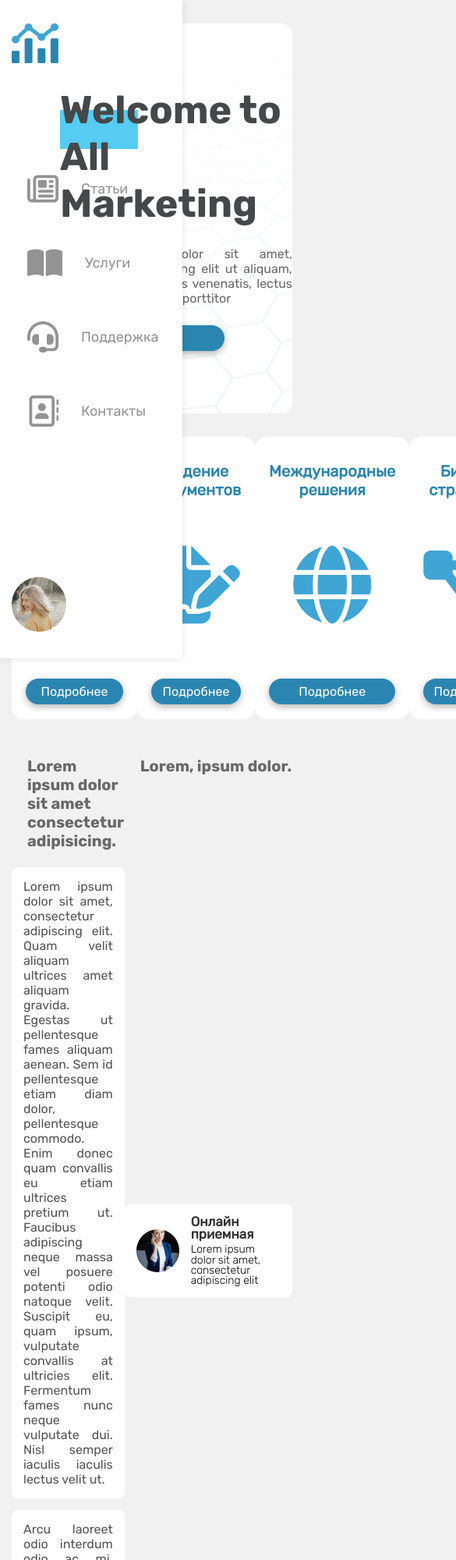
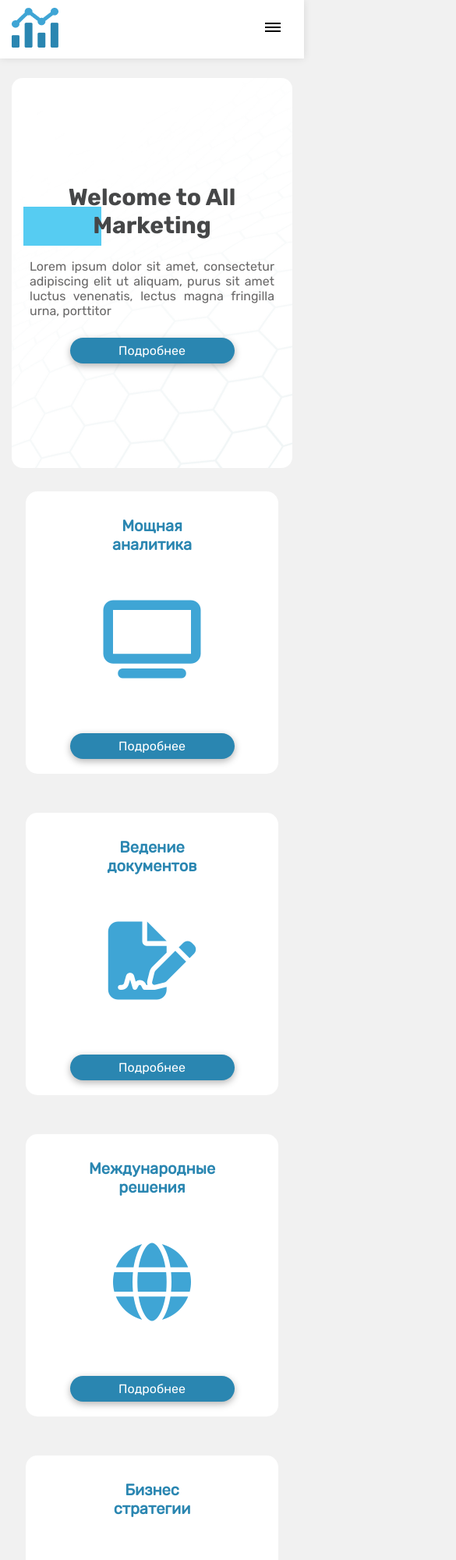
Before and after one commit to Cyberck/blue-marketing-new, a plain HTML site: page index.html in a window 390 px wide. Shown: the top 2000 px of the page at 78% size, 585 px wide, since content can reach past the window. Drawn offline with Linux system fonts and the light colour scheme.

Commit message:
js-second

```diff
--- a/index.html
+++ b/index.html
@@ -7,6 +7,8 @@
     <meta name="viewport" content="width=device-width, initial-scale=1.0">
     <title>Urok 10 blue marketing</title>
     <link rel="stylesheet" href="style/all.min.css">
+    <link rel="stylesheet" href="style/footer.css">
+    <link rel="stylesheet" href="style/main.css">
     <link rel="stylesheet" href="style/style.css">
 </head>
 
@@ -27,35 +29,12 @@
         <a href="#!" class="logo">
             <img src="images/Лого.png" alt="logo">
         </a>
-        <ul>
-
-            <li>
-                <a href="#!" class="nav__menu-link">
-                    <i class="fa-regular fa-newspaper icon"></i>
-                    Статьи
-                </a>
-            </li>
-
-            <li>
-                <a href="#!" class="nav__menu-link">
-                    <i class="fa-solid fa-book-open icon"></i>
-                    Услуги
-                </a>
-            </li>
-
-            <li>
-                <a href="#!" class="nav__menu-link">
-                    <i class="fa-solid fa-headset icon"></i>
-                    Поддержка
-                </a>
-            </li>
-
-            <li>
-                <a href="#!" class="nav__menu-link ">
-                    <i class="fa-regular fa-address-book icon"></i>
-                    Контакты
-                </a>
-            </li>
+        <a href="#!" class="menu-btn"><span></span></a>
+        <ul class="nav__menu">
+            <li><a href="#!" class="nav__menu-link"><i class="fa-regular fa-newspaper icon"></i>Статьи</a></li>
+            <li> <a href="#!" class="nav__menu-link"> <i class="fa-solid fa-book-open icon"></i> Услуги </a> </li>
+            <li> <a href="#!" class="nav__menu-link"> <i class="fa-solid fa-headset icon"></i> Поддержка </a></li>
+            <li><a href="#!" class="nav__menu-link "> <i class="fa-regular fa-address-book icon"></i> Контакты </a></li>
         </ul>
         <a href="#!" class="nav__photo">
             <img src="images/Avatar.png" alt="Ava">
@@ -101,16 +80,34 @@
                 <div class="main__business-left">
                     <h2 class="main__business-title">Lorem ipsum dolor sit amet consectetur adipisicing.</h2>
 
-                    <p class="main__business-text">Lorem ipsum dolor sit amet, consectetur adipiscing elit. Quam velit aliquam ultrices amet aliquam gravida. Egestas ut pellentesque fames aliquam aenean. Sem id pellentesque etiam diam dolor, pellentesque commodo. Enim donec quam convallis eu etiam ultrices pretium ut. Faucibus adipiscing neque massa vel posuere potenti odio natoque velit. Suscipit eu, quam ipsum, vulputate convallis at ultricies elit. Fermentum fames nunc neque vulputate dui. Nisl semper iaculis iaculis lectus velit ut.
+                    <p class="main__business-text">Lorem ipsum dolor sit amet, consectetur adipiscing elit. Quam velit
+                        aliquam ultrices amet aliquam gravida. Egestas ut pellentesque fames aliquam aenean. Sem id
+                        pellentesque etiam diam dolor, pellentesque commodo. Enim donec quam convallis eu etiam ultrices
+                        pretium ut. Faucibus adipiscing neque massa vel posuere potenti odio natoque velit. Suscipit eu,
+                        quam ipsum, vulputate convallis at ultricies elit. Fermentum fames nunc neque vulputate dui.
+                        Nisl semper iaculis iaculis lectus velit ut.
                     </p>
 
-                    <p class="main__business-text">Arcu laoreet odio interdum odio ac mi. Curabitur turpis lorem sed justo at nulla massa tristique. At aliquet quam nec ullamcorper pellentesque gravida tempor morbi. At fusce sagittis egestas lobortis mauris. Aliquam pharetra purus volutpat donec nibh mus netus. At tristique pretium, fringilla tincidunt consectetur nunc. Rhoncus id dui, ac a mauris. Quis pretium, viverra non eu lacus, elit feugiat. Nisi, duis egestas accumsan cras sit lacus, sit. Elementum neque lectus faucibus vitae, metus odio at amet. Vel pellentesque adipiscing ultrices tristique vitae.</p>
+                    <p class="main__business-text">Arcu laoreet odio interdum odio ac mi. Curabitur turpis lorem sed
+                        justo at nulla massa tristique. At aliquet quam nec ullamcorper pellentesque gravida tempor
+                        morbi. At fusce sagittis egestas lobortis mauris. Aliquam pharetra purus volutpat donec nibh mus
+                        netus. At tristique pretium, fringilla tincidunt consectetur nunc. Rhoncus id dui, ac a mauris.
+                        Quis pretium, viverra non eu lacus, elit feugiat. Nisi, duis egestas accumsan cras sit lacus,
+                        sit. Elementum neque lectus faucibus vitae, metus odio at amet. Vel pellentesque adipiscing
+                        ultrices tristique vitae.</p>
 
-                    <p class="main__business-text">Lacus, convallis vitae tempor viverra dictum suspendisse consequat. Odio duis quam lobortis risus interdum leo, leo erat. Enim, quis ipsum aenean quis duis tincidunt risus. Ac commodo eu sed quis egestas posuere. Sit mi enim consectetur scelerisque imperdiet cras amet. Pellentesque laoreet volutpat ultrices nisl lobortis arcu pellentesque. Elementum neque lectus faucibus vitae, metus odio at amet. Vel pellentesque adipiscing ultrices tristique vitae.</p>
+                    <p class="main__business-text">Lacus, convallis vitae tempor viverra dictum suspendisse consequat.
+                        Odio duis quam lobortis risus interdum leo, leo erat. Enim, quis ipsum aenean quis duis
+                        tincidunt risus. Ac commodo eu sed quis egestas posuere. Sit mi enim consectetur scelerisque
+                        imperdiet cras amet. Pellentesque laoreet volutpat ultrices nisl lobortis arcu pellentesque.
+                        Elementum neque lectus faucibus vitae, metus odio at amet. Vel pellentesque adipiscing ultrices
+                        tristique vitae.</p>
                 </div>
                 <div class="main__business-right">
+
                     <h2 class="main__business-title">Lorem, ipsum dolor.</h2>
 
+                    <div class="main__right-box">
                         <div class="main__business-item">
                             <img src="images/1.png" alt="">
                             <div class="main__business-info">
@@ -140,6 +137,8 @@
                             </div>
                         </div>
                     </div>
+
+                </div>
             </div>
         </div>
 
@@ -157,6 +156,8 @@
             </div>
         </div>
     </footer>
+
+    <script src="burger.js"></script>
 </body>
 
 </html>
--- /dev/null
+++ b/style/main.css
@@ -0,0 +1,121 @@
+@import 'fonts.css';
+
+
+
+.main__block-item {
+    max-width: 255px;
+    width: 100%;
+    background: white;
+    display: flex;
+    flex-direction: column;
+    align-items: center;
+    padding: 32px 18px 19px 18px;
+    border-radius: 15px;
+}
+
+.main__block-title {
+    color: #2A86B1;
+    text-align: center;
+    font-family: 'RR';
+    font-size: 20px;
+    line-height: 24px;
+    margin-bottom: 60px;
+    max-width: 170px;
+    width: 100%;
+}
+
+.main__block-icon {
+    font-size: 100px;
+    color: #3FA5D5;
+}
+
+.main__block-btn {
+    margin-top: 70px;
+}
+
+.main__block {
+    display: flex;
+    justify-content: space-between;
+}
+
+.main {
+    margin-top: 30px;
+    margin-bottom: 45px;
+}
+
+.main__business-left {
+    max-width: 825px;
+    width: 100%;
+}
+
+.main__business-title {
+    color: #686868;
+    font-family: 'RB';
+    font-size: 20px;
+    line-height: 24px;
+    margin-bottom: 22px;
+    margin-left: 20px;
+}
+
+.main__business {
+    margin-top: 48px;
+    display: flex;
+    justify-content: space-between;
+}
+
+.main__business-text {
+    color: #545454;
+    font-family: 'RR';
+    font-size: 16px;
+    line-height: 19px;
+    border-radius: 8px;
+    background: #FFF;
+    padding: 15px;
+    text-align: justify;
+}
+
+.main__business-text:nth-of-type(2) {
+    margin: 15px 0;
+}
+
+.main__business-right {
+    max-width: 255px;
+    width: 100%;
+    display: flex;
+    flex-direction: column;
+    justify-content: space-between;
+}
+
+.main__business-item {
+    display: flex;
+    border-radius: 8px;
+    background: white;
+    padding: 15px;
+    align-items: center;
+    margin-bottom: 18px;
+}
+
+.main__business-item:last-of-type {
+    margin-bottom: 0;
+}
+
+.main__business-item img {
+    margin-right: 15px;
+}
+
+.main__business-item h3 {
+    color: #323232;
+    font-family: 'RR';
+    font-size: 17px;
+    line-height: 94.5%;
+    /* 16.065px */
+    margin-bottom: 5px;
+}
+
+.main__business-item p {
+    color: #000;
+    font-family: "RL";
+    font-size: 14px;
+    line-height: 94.5%;
+    /* 13.23px */
+}
--- a/style/style.css
+++ b/style/style.css
@@ -127,161 +127,245 @@ body {
     font-size: 40px;
 }
 
-.main__block-item {
-    max-width: 255px;
+
+/* **** footer start **** */
+
+@media (max-width: 1400px) {
+    .nav {
         width: 100%;
-    background: white;
-    display: flex;
-    flex-direction: column;
-    align-items: center;
-    padding: 32px 18px 19px 18px;
-    border-radius: 15px;
+        flex-direction: row;
+        height: auto;
+        flex-wrap: wrap;
+        z-index: 999;
     }
 
-.main__block-title {
-    color: #2A86B1;
-    text-align: center;
-    font-family: 'RR';
-    font-size: 20px;
-    line-height: 24px;
-    margin-bottom: 60px;
-    max-width: 170px;
+    .nav:hover {
         width: 100%;
     }
 
-.main__block-icon {
-    font-size: 100px;
-    color: #3FA5D5;
+    .nav__photo {
+        display: none;
     }
 
-.main__block-btn {
-    margin-top: 70px;
+    .nav__menu {
+        display: flex;
+        flex-wrap: wrap;
+        column-gap: 30px;
     }
 
-.main__block {
-    display: flex;
-    justify-content: space-between;
+    .nav__menu-link {
+        margin: 0;
     }
 
-.main {
-    margin-top: 30px;
-    margin-bottom: 45px;
+    .header {
+        margin-top: 250px;
+    }
+}
+
+@media (max-width: 1100px) {
+    .main__block {
+        flex-wrap: wrap;
+        justify-content: space-evenly;
+    }
+
+    .main__block-item {
+        max-width: 45%;
+        margin-bottom: 50px;
+    }
+
+    .main__business {
+        flex-wrap: wrap;
     }
 
     .main__business-left {
-    max-width: 825px;
-    width: 100%;
+        max-width: 100%;
     }
 
-.main__business-title {
-    color: #686868;
-    font-family: 'RB';
-    font-size: 20px;
-    line-height: 24px;
-    margin-bottom: 22px;
-    margin-left: 20px;
+    .main__business-right {
+        max-width: 100%;
+        margin-top: 50px;
+    }
+
+    .main__right-box {
+        display: flex;
+        flex-wrap: wrap;
+        justify-content: space-evenly;
+    }
+
+    .main__business-item {
+        max-width: 45%;
+    }
+
+    .main__business-item:last-of-type {
+        margin-bottom: 15px;
+    }
+
+}
+
+@media (max-width: 800px) {
+    .nav {
+        display: block;
+        text-align: center;
+    }
+
+    .nav__menu {
+        justify-content: center;
+        margin-top: 20px;
+    }
+
+}
+
+@media (max-width: 700px) {
+    .nav__menu-link {
+        margin: 10px;
+    }
+
+    .footer__block {
+        flex-direction: column;
+        justify-content: center;
+        text-align: center;
+        flex-direction: column-reverse;
+    }
+
+    .header__content {
+        padding: 0;
+        display: flex;
+        align-items: center;
+    }
+}
+
+@media (max-width: 600px) {
+
+    .header {
+        margin-top: 100px;
     }
 
     .main__business {
-    margin-top: 48px;
-    display: flex;
-    justify-content: space-between;
+        margin-top: 0;
     }
 
-.main__business-text {
-    color: #545454;
-    font-family: 'RR';
-    font-size: 16px;
-    line-height: 19px;
-    border-radius: 8px;
-    background: #FFF;
-    padding: 15px;
-    text-align: justify;
+    .nav__menu-link .icon {
+        font-size: 40px;
     }
 
-.main__business-text:nth-of-type(2) {
-    margin: 15px 0;
+    .nav__menu-link {
+        font-size: 14px;
+    }
+
+    .main__block-item {
+        max-width: 90%;
+    }
+
+    .main__business-left {
+        text-align: center;
+        margin: 0 auto;
+        max-width: 90%;
     }
 
     .main__business-right {
-    max-width: 255px;
-    width: 100%;
-    display: flex;
-    flex-direction: column;
-    justify-content: space-between;
+        text-align: center;
     }
 
     .main__business-item {
-    display: flex;
-    border-radius: 8px;
-    background: white;
-    padding: 15px;
-    align-items: center;
-    margin-bottom: 18px;
+        max-width: 90%;
     }
 
-.main__business-item:last-of-type {
-    margin-bottom: 0;
+    .header__content {
+        padding: 0 15px;
     }
 
-.main__business-item img {
-    margin-right: 15px;
+    .header__content-title {
+        text-align: center;
+        font-size: 30px;
     }
 
-.main__business-item h3 {
-    color: #323232;
-    font-family: 'RR';
-    font-size: 17px;
-    line-height: 94.5%;
-    /* 16.065px */
-    margin-bottom: 5px;
+    .footer h2 {
+        font-size: 30px;
     }
 
-.main__business-item p {
-    color: #000;
-    font-family: "RL";
-    font-size: 14px;
-    line-height: 94.5%;
-    /* 13.23px */
+    .nav {
+        display: flex;
+        padding: 10px 15px;
     }
 
-/* **** footer start **** */
-
-.footer {
-    background: #3FA5D5;
-    height: 140px;
+    .nav__menu {
+        display: none;
     }
-
-.footer__block {
-    display: flex;
-    justify-content: space-between;
-    align-items: center;
-    height: 100%;
-}
-
-.footer__left h2 {
-    color: #FFF;
-    font-family: 'RB';
-    font-size: 50px;
-    line-height: 59px;
-}
-
-.footer__right {
+    .nav__menu.active {
         display: flex;
         flex-direction: column;
     }
 
-.footer__right-tel {
-    color: #FFF;
-    font-family: 'RB';
-    font-size: 18px;
-    line-height: 21px;
-    margin-bottom: 15px;
+    .nav__menu {
+        z-index: 999;
+        position: fixed;
+        background: #fff;
+        top: 55px;
+        right: 0;
+        padding: 0 50px;
+        height: 50%;
+
+        box-shadow: 0 5px 25px rgba(1 1 1 /15%);
+        transition: .1s ease;
     }
 
-.footer__right-mail {
-    color: #FFF;
-    font-family: 'RR';
-    font-size: 16px;
-    line-height: 19px;
+    .menu-btn {
+        display: block;
+        width: 50px;
+        height: 50px;
+        border-radius: 50%;
+        position: relative;
     }
+
+    /* .menu-btn {
+        filter: invert(30%);
+        z-index: 999;
+    } */
+
+    .menu-btn.active {
+        background-color: rgb(42, 134, 177, 0.3);
+    }
+
+    .menu-btn.active span {
+        height: 0;
+    }
+
+    .menu-btn.active span::before {
+        transform: rotate(45deg);
+    }
+
+    .menu-btn.active span::after {
+        transform: rotate(-45deg);
+    }
+
+    .menu-btn span,
+    .menu-btn span::before,
+    .menu-btn span::after {
+        position: absolute;
+        top: 50%;
+        margin-top: -1px;
+        left: 50%;
+        margin-left: -10px;
+        width: 20px;
+        height: 2px;
+        background-color: #000;
+    }
+
+    .menu-btn span::before,
+    .menu-btn span::after {
+        content: '';
+        display: block;
+        transition: 0.3s ease;
+    }
+
+    .menu-btn span::before {
+        content: '';
+        transform: translateY(-5px);
+    }
+
+    .menu-btn span::after {
+        content: '';
+        transform: translateY(5px);
+    }
+
+}
```
Also changed, not shown: burger.js (added, +8 -0 lines), style/footer.css (added, +40 -0 lines). Lines whose indentation alone changed are shown as unchanged.
